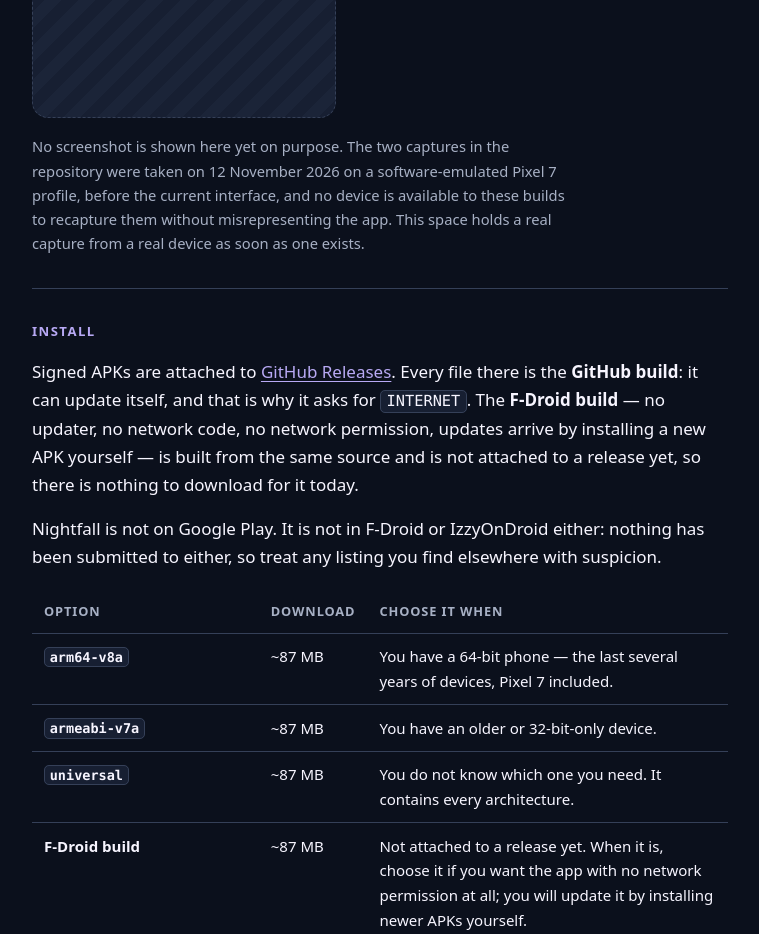
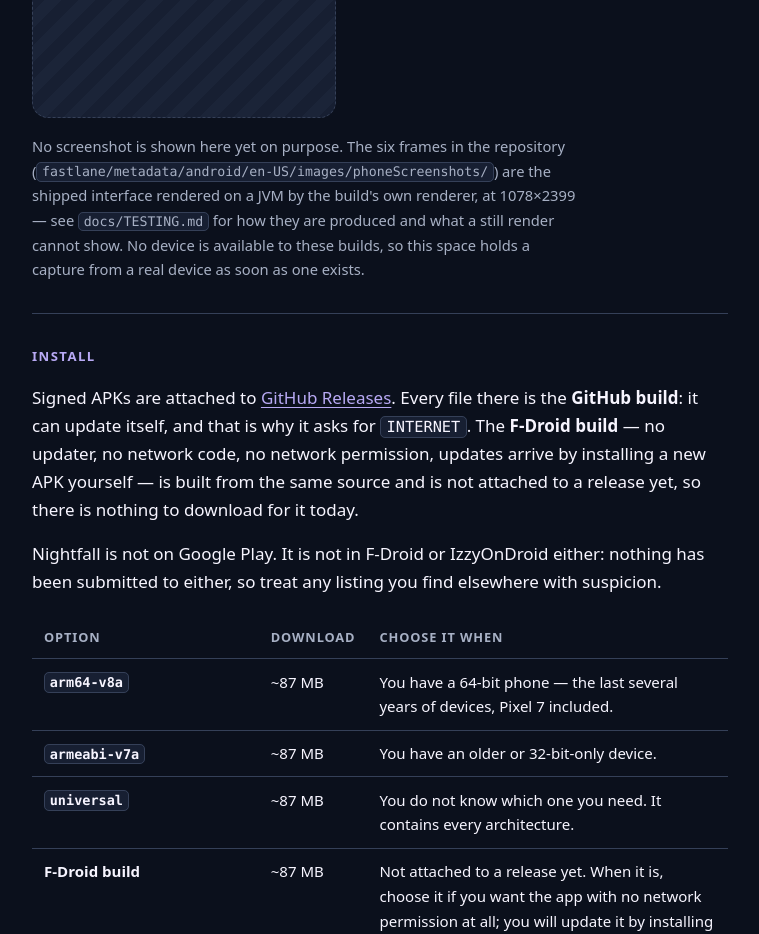
Before and after one commit to CamjamPNG/Nightfall, a plain HTML site: page docs/site/index.html in a window 1280 px wide. Shown: the part 1718-2652 px from the top of the page, without its empty margins (260-1019 px from the left). Drawn offline with Linux system fonts and the light colour scheme.

Commit message:
docs(site): name the six JVM renders on the landing page
The caption explained why no screenshot was shown by pointing at two emulator
captures that this branch deleted. It now names what exists: six frames of the
shipped interface rendered on a JVM, at 1078x2399, with docs/TESTING.md as the
record and the placeholder's reason unchanged — no device capture exists yet.

Co-authored-by: capy-ai[bot] <230910855+capy-ai[bot]@users.noreply.github.com>

```diff
--- a/docs/site/index.html
+++ b/docs/site/index.html
@@ -61,11 +61,12 @@
       <div class="shot-placeholder" role="img" aria-label="Screenshot placeholder: capture pending">
         <span>Screenshot pending</span>
       </div>
-      <figcaption>No screenshot is shown here yet on purpose. The two captures in the
-      repository were taken on 12&nbsp;November&nbsp;2026 on a software-emulated Pixel&nbsp;7
-      profile, before the current interface, and no device is available to these builds to
-      recapture them without misrepresenting the app. This space holds a real capture from a
-      real device as soon as one exists.</figcaption>
+      <figcaption>No screenshot is shown here yet on purpose. The six frames in the
+      repository (<code>fastlane/metadata/android/en-US/images/phoneScreenshots/</code>) are the
+      shipped interface rendered on a JVM by the build's own renderer, at 1078×2399 — see
+      <code>docs/TESTING.md</code> for how they are produced and what a still render cannot show.
+      No device is available to these builds, so this space holds a capture from a real device as
+      soon as one exists.</figcaption>
     </figure>
   </section>
 
```
